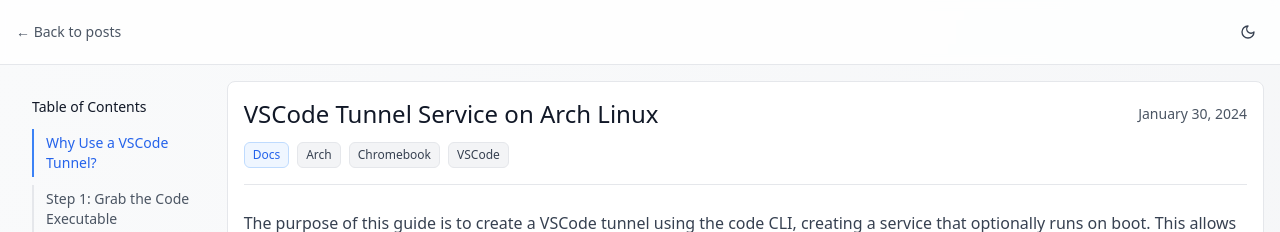
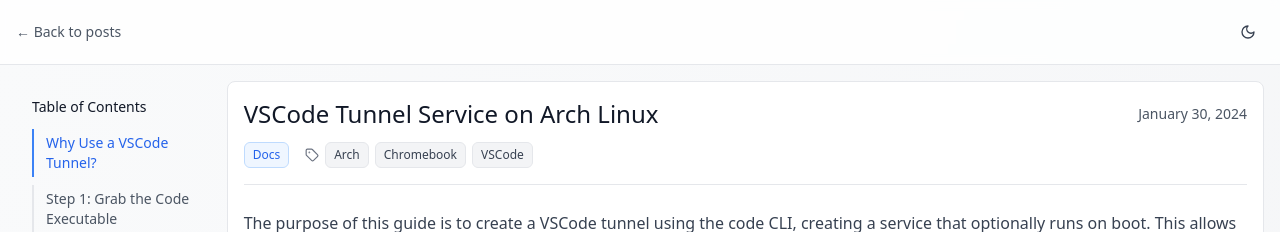
Before and after one commit to Chrisae9/chis-website, a React (Vite) app: page / in a window 1280 px wide. Both pictures are taken after a click on the element 587 px from the left and 239 px from the top of the page. Shown: the top 232 px of the page. Built offline with nearby package versions, Linux system fonts and the light colour scheme.

Commit message:
inital category fix

```diff
--- a/src/components/PostCard.tsx
+++ b/src/components/PostCard.tsx
@@ -44,16 +44,17 @@ export function PostCard({ post, searchTerm, onPostClick }: PostCardProps) {
             </span>
           </div>
 
+          {post.frontmatter.category && (
+            <div className="flex items-center gap-1.5">
+              <span className="text-xs px-1.5 py-0.5 bg-blue-100 dark:bg-blue-900/40 border border-blue-200 dark:border-blue-800/40 text-blue-700 dark:text-blue-300 rounded whitespace-nowrap font-medium">
+                {post.frontmatter.category}
+              </span>
+            </div>
+          )}
+
           <div className="flex items-center gap-1.5">
             <TagIcon className="h-4 w-4 text-gray-400 shrink-0" />
             <div className="flex flex-wrap gap-1.5">
-              {post.frontmatter.category && (
-                <span
-                  className="text-xs px-1.5 py-0.5 bg-blue-100 dark:bg-blue-900/40 border border-blue-200 dark:border-blue-800/40 text-blue-700 dark:text-blue-300 rounded whitespace-nowrap font-medium"
-                >
-                  {post.frontmatter.category}
-                </span>
-              )}
               {post.frontmatter.tags.map((tag) => (
                 <span
                   key={tag}
--- a/src/components/PostContent.tsx
+++ b/src/components/PostContent.tsx
@@ -1,4 +1,5 @@
 import React, { useState, useEffect } from 'react';
+import { Tag as TagIcon } from 'lucide-react';
 import ReactMarkdown from 'react-markdown';
 import remarkGfm from 'remark-gfm';
 import rehypeHighlight from 'rehype-highlight';
@@ -301,12 +302,16 @@ export function PostContent({ post, onBack, darkMode, onPostClick, allPosts }: P
               <div className="flex flex-wrap gap-2">
                 {post.frontmatter.category && (
                   <span
-                    className="text-xs px-2 py-1 bg-blue-50 dark:bg-blue-900/20 text-blue-600 dark:text-blue-400 border border-blue-200 dark:border-blue-800/30 rounded-md font-medium"
+                    className="text-xs px-2 py-1 bg-blue-50 dark:bg-blue-900/20 text-blue-600 dark:text-blue-400 border border-blue-200 dark:border-blue-800/30 rounded-md font-medium mr-2"
                   >
                     {post.frontmatter.category}
                   </span>
                 )}
-                {post.frontmatter.tags && post.frontmatter.tags.map(tag => (
+                {post.frontmatter.tags && post.frontmatter.tags.length > 0 && (
+                  <div className="flex items-center gap-1.5">
+                    <TagIcon className="h-3.5 w-3.5 text-gray-500 dark:text-gray-400" />
+                    <div className="flex flex-wrap gap-1.5">
+                      {post.frontmatter.tags.map(tag => (
                         <span
                           key={tag}
                           className="text-xs px-2 py-1 bg-gray-100 dark:bg-gray-800 text-gray-700 dark:text-gray-300 border border-gray-200 dark:border-gray-700 rounded-md"
@@ -314,6 +319,9 @@ export function PostContent({ post, onBack, darkMode, onPostClick, allPosts }: P
                           {tag}
                         </span>
                       ))}
+                    </div>
+                  </div>
+                )}
               </div>
             </div>
           </div>
```
Lines whose indentation alone changed are shown as unchanged.
